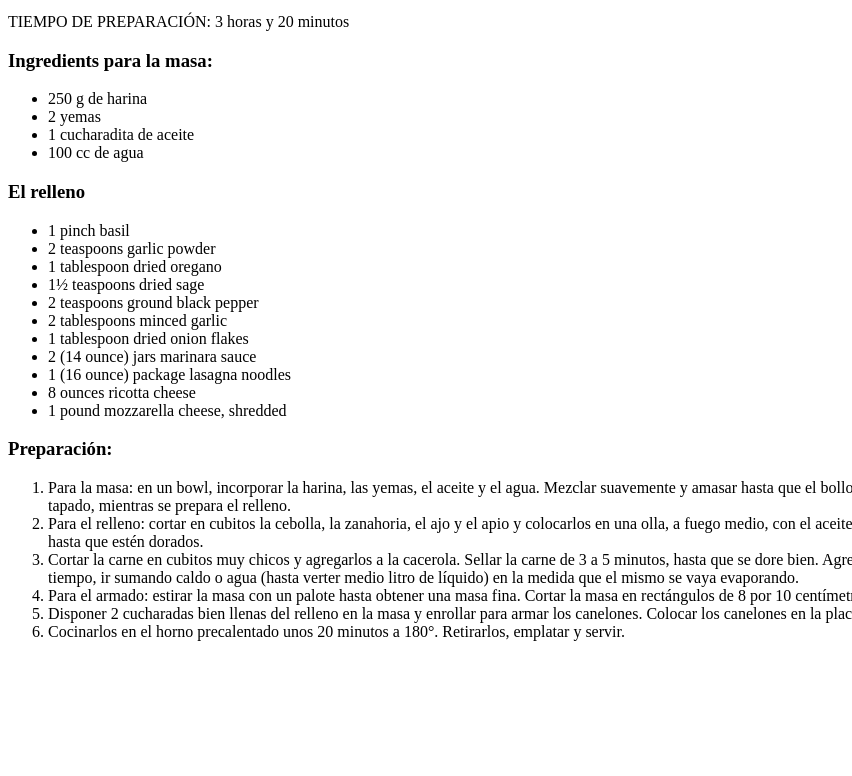
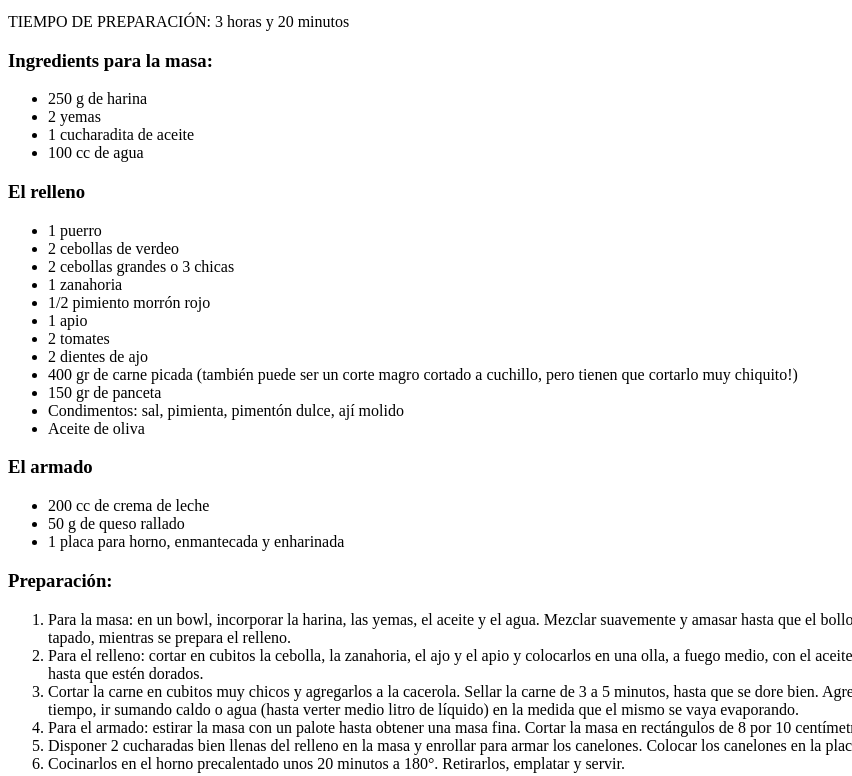
Before and after one commit to lautarojmp/odin-recipes, a plain HTML site: page recipes/canelones.html in a window 1280 px wide. Shown: the part 421-1197 px from the top of the page, without its empty margins (0-852 px from the left). Before the commit the page ends 1078 px from the top, so only its background shows below. Drawn offline with Linux system fonts and the light colour scheme.

Commit message:
added canelones content

```diff
--- a/recipes/canelones.html
+++ b/recipes/canelones.html
@@ -19,21 +19,31 @@
 
         <h3>El relleno</h3>
          <ul>
-            <li>1 pinch basil </li>
-            <li>2 teaspoons garlic powder </li>
-            <li>1 tablespoon dried oregano </li>
-            <li>1½ teaspoons dried sage </li>
-            <li>2 teaspoons ground black pepper </li>
-            <li>2 tablespoons minced garlic </li>
-            <li>1 tablespoon dried onion flakes </li>
-            <li>2 (14 ounce) jars marinara sauce </li>
-            <li>1 (16 ounce) package lasagna noodles </li>
-            <li>8 ounces ricotta cheese </li>
-            <li>1 pound mozzarella cheese, shredded </li>
+            <li>1 puerro</li>
+            <li>2 cebollas de verdeo</li>
+            <li>2 cebollas grandes o 3 chicas</li>
+            <li>1 zanahoria</li>
+            <li>1/2 pimiento morrón rojo</li>
+            <li>1 apio</li>
+            <li>2 tomates</li>
+            <li>2 dientes de ajo</li>
+            <li>400 gr de carne picada (también puede ser un corte magro cortado a cuchillo, pero tienen que cortarlo muy chiquito!)</li>
+            <li>150 gr de panceta</li>
+            <li>Condimentos: sal, pimienta, pimentón dulce, ají molido</li>
+            <li>Aceite de oliva</li>
          </ul>
+
+        <h3>El armado</h3>
+         <ul>
+            <li>200 cc de crema de leche</li>
+            <li>50 g de queso rallado</li>
+            <li>1 placa para horno, enmantecada y enharinada</li>
+         </ul>
+
          <p></p>
-        <h3>Preparación:</h3>
-        <ol>
+
+         <h3>Preparación:</h3>
+           <ol>
             <li>Para la masa: en un bowl, incorporar la harina, las yemas, el aceite y el agua. Mezclar suavemente y amasar hasta que el bollo tenga una textura pareja. Dejar descansar la masa en la heladera, tapado, mientras se prepara el relleno.</li>
 
             <li>Para el relleno: cortar en cubitos la cebolla, la zanahoria, el ajo y el apio y colocarlos en una olla, a fuego medio, con el aceite de oliva. Salpimentar y cocinar los vegetales unos 5 minutos, hasta que estén dorados.</li>
@@ -45,6 +55,6 @@
             <li>Disponer 2 cucharadas bien llenas del relleno en la masa y enrollar para armar los canelones. Colocar los canelones en la placa y cubrirlos con crema y queso rallado.></li>
 
             <li>Cocinarlos en el horno precalentado unos 20 minutos a 180°. Retirarlos, emplatar y servir.</li>
-        </ol>
+            </ol>
     </body>
 </html>
```
